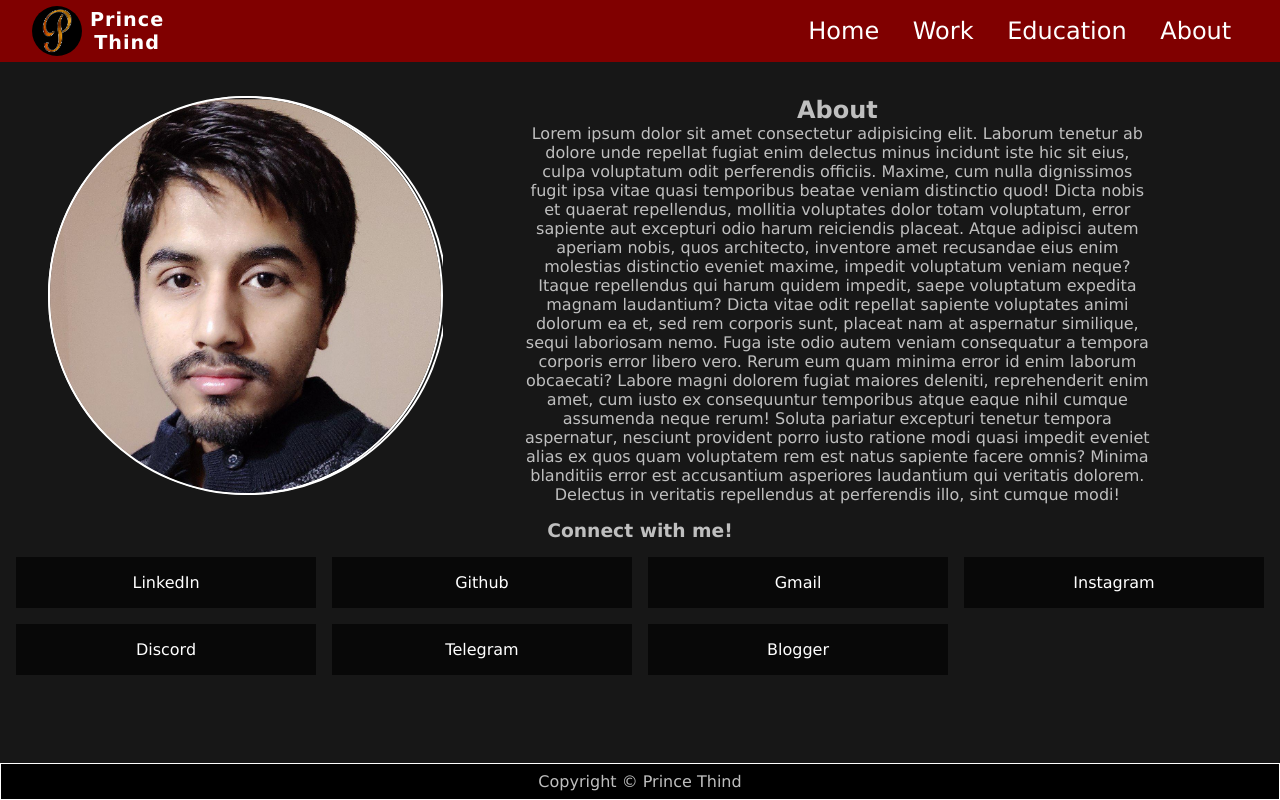
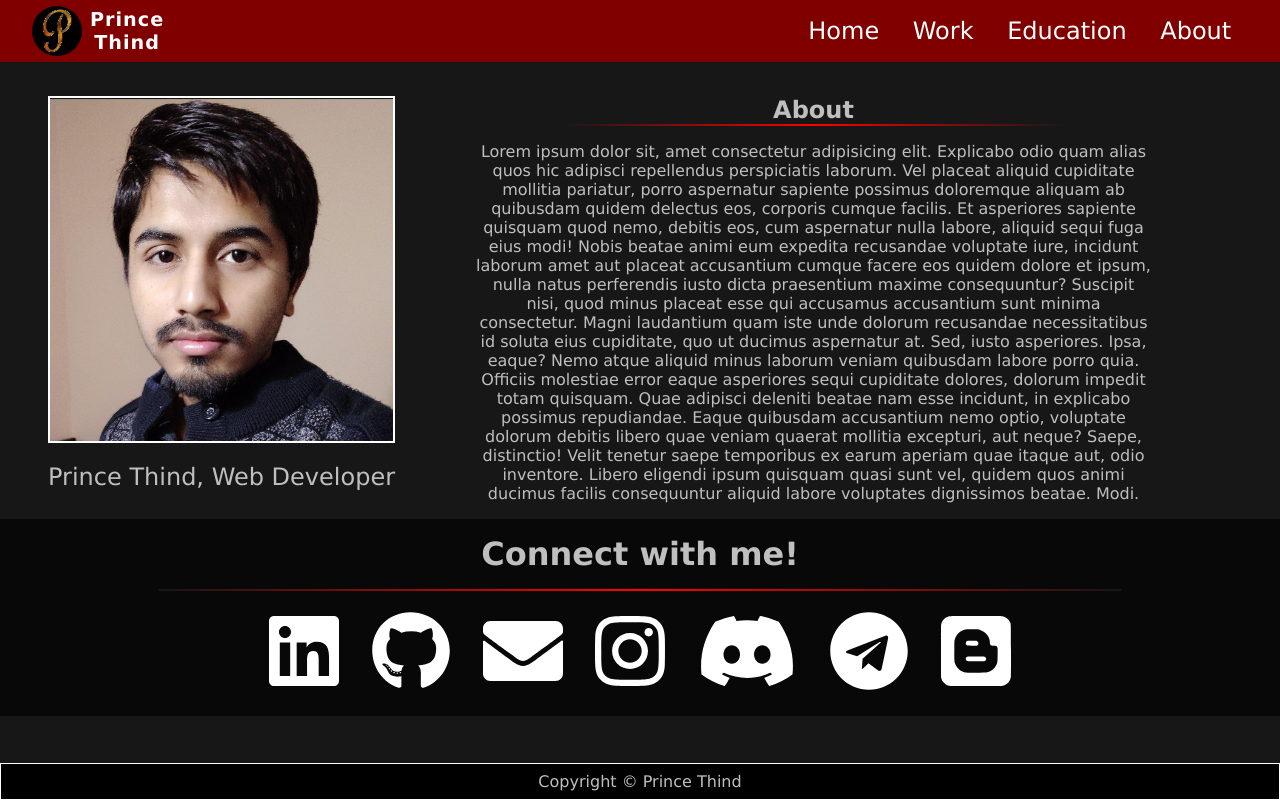
Before and after one commit to prince-thind/prince-thind.github.io, a Next.js app: page /about in a window 1280 px wide. Built offline with nearby package versions, Linux system fonts and the light colour scheme.

Commit message:
style about page

```diff
--- a/pages/about.js
+++ b/pages/about.js
@@ -4,6 +4,7 @@ import styles from "../styles/About.module.scss";
 import profilePic from "../images/profile-pic.jpg";
 import socialLinks from "../lib/social-links";
 import uniqid from "uniqid";
+import { FontAwesomeIcon } from "@fortawesome/react-fontawesome";
 
 export default function About() {
   return (
@@ -14,43 +15,58 @@ export default function About() {
 
       <div className={styles["about"]}>
         <div>
-        <Image src={profilePic} width="500" height="500" alt="profile" />
-
+          <Image
+            src={profilePic}
+            width="500"
+            height="500"
+            alt="profile"
+            className={styles["profile-picture"]}
+          />
+          <caption className={styles["caption"]}>
+            Prince Thind, Web Developer
+          </caption>
         </div>
-        <div className={styles["about-content"]}>  <h2>About</h2> <p>
-          Lorem ipsum dolor sit amet consectetur adipisicing elit. Laborum
-          tenetur ab dolore unde repellat fugiat enim delectus minus incidunt
-          iste hic sit eius, culpa voluptatum odit perferendis officiis. Maxime,
-          cum nulla dignissimos fugit ipsa vitae quasi temporibus beatae veniam
-          distinctio quod! Dicta nobis et quaerat repellendus, mollitia
-          voluptates dolor totam voluptatum, error sapiente aut excepturi odio
-          harum reiciendis placeat. Atque adipisci autem aperiam nobis, quos
-          architecto, inventore amet recusandae eius enim molestias distinctio
-          eveniet maxime, impedit voluptatum veniam neque? Itaque repellendus
-          qui harum quidem impedit, saepe voluptatum expedita magnam laudantium?
-          Dicta vitae odit repellat sapiente voluptates animi dolorum ea et, sed
-          rem corporis sunt, placeat nam at aspernatur similique, sequi
-          laboriosam nemo. Fuga iste odio autem veniam consequatur a tempora
-          corporis error libero vero. Rerum eum quam minima error id enim
-          laborum obcaecati? Labore magni dolorem fugiat maiores deleniti,
-          reprehenderit enim amet, cum iusto ex consequuntur temporibus atque
-          eaque nihil cumque assumenda neque rerum! Soluta pariatur excepturi
-          tenetur tempora aspernatur, nesciunt provident porro iusto ratione
-          modi quasi impedit eveniet alias ex quos quam voluptatem rem est natus
-          sapiente facere omnis? Minima blanditiis error est accusantium
-          asperiores laudantium qui veritatis dolorem. Delectus in veritatis
-          repellendus at perferendis illo, sint cumque modi!
-        </p></div>
-
+        <div className={styles["about-content"]}>
+          {" "}
+          <h2>About</h2> <hr className={styles["hr"]} />
+          <p>
+            Lorem ipsum dolor sit, amet consectetur adipisicing elit. Explicabo
+            odio quam alias quos hic adipisci repellendus perspiciatis laborum.
+            Vel placeat aliquid cupiditate mollitia pariatur, porro aspernatur
+            sapiente possimus doloremque aliquam ab quibusdam quidem delectus
+            eos, corporis cumque facilis. Et asperiores sapiente quisquam quod
+            nemo, debitis eos, cum aspernatur nulla labore, aliquid sequi fuga
+            eius modi! Nobis beatae animi eum expedita recusandae voluptate
+            iure, incidunt laborum amet aut placeat accusantium cumque facere
+            eos quidem dolore et ipsum, nulla natus perferendis iusto dicta
+            praesentium maxime consequuntur? Suscipit nisi, quod minus placeat
+            esse qui accusamus accusantium sunt minima consectetur. Magni
+            laudantium quam iste unde dolorum recusandae necessitatibus id
+            soluta eius cupiditate, quo ut ducimus aspernatur at. Sed, iusto
+            asperiores. Ipsa, eaque? Nemo atque aliquid minus laborum veniam
+            quibusdam labore porro quia. Officiis molestiae error eaque
+            asperiores sequi cupiditate dolores, dolorum impedit totam quisquam.
+            Quae adipisci deleniti beatae nam esse incidunt, in explicabo
+            possimus repudiandae. Eaque quibusdam accusantium nemo optio,
+            voluptate dolorum debitis libero quae veniam quaerat mollitia
+            excepturi, aut neque? Saepe, distinctio! Velit tenetur saepe
+            temporibus ex earum aperiam quae itaque aut, odio inventore. Libero
+            eligendi ipsum quisquam quasi sunt vel, quidem quos animi ducimus
+            facilis consequuntur aliquid labore voluptates dignissimos beatae.
+            Modi.
+          </p>
         </div>
+      </div>
+      <div className={styles["contact-me"]}>
         <h3>Connect with me!</h3>
+        <hr className={styles["hr"]} />
         <nav>
-        <ul className={styles["contact-me"]}>
+          <ul className={styles["contact-list"]}>
             {socialLinks.map((media) => {
               return (
                 <li key={uniqid()}>
                   <a className={styles["contact-me-item"]} href={media.link}>
-                  {media.name}
+                    <FontAwesomeIcon icon={media.icon} />
                   </a>
                 </li>
               );
@@ -58,5 +74,6 @@ export default function About() {
           </ul>
         </nav>
       </div>
+    </div>
   );
 }
--- a/styles/About.module.scss
+++ b/styles/About.module.scss
@@ -1,31 +1,70 @@
 @use "mixins";
+@use "./variables";
 
+.profile-picture {
+  // border-radius: 50%;
+  border: 2px solid white !important;
+}
+.caption {
+  white-space: pre;
+  display: block;
+  margin-top: 1rem;
+  font-size: 1.5rem;
+}
 
 .about {
   display: grid;
-  grid-template-columns: 4fr 8fr;
+  grid-template-columns: 3fr 8fr;
+
   padding: 1rem 3rem;
-  img {
-    border-radius: 50%;
-    border: 2px solid white !important;
-  }
+
   .about-content {
     padding: 0 5rem;
     box-sizing: border-box;
     // background-color: blue;
   }
 }
+.hr {
+  width: 75%;
+  border: none;
+  padding: 1px;
+  margin: auto;
+  margin-bottom: 1rem;
+  background: linear-gradient(
+    to left,
+    variables.$black,
+    variables.$red_pure,
+    variables.$black
+  );
+  @include mixins.small-screen() {
+    margin-top: 0.5rem;
+  }
+}
+.contact-me {
+  background-color: hsl(0, 0%, 3%);
+  padding-bottom: 1rem;
+  h3 {
+    font-size: 2rem;
+    padding:1rem;
+  }
+}
 
-.contact-me{
-    display: grid;
-    grid-template-columns: repeat(4,1fr);
-    list-style-type: none;
-    padding:1rem;
-    gap:1rem;
+.contact-list {
+  // display: grid;
+  // grid-template-columns: repeat(8, 1fr);
+
+  display: flex;
+  justify-content: center;
+  list-style-type: none;
+  // padding: 1rem;
+  gap: 2rem;
+  width: 50%;
+  margin: auto;
 }
-.contact-me-item{
-    display: block;
-    padding:1rem;
-    background-color: hsl(0,0%,3%);
-    @include mixins.normalize-link($hover:black);
+.contact-me-item {
+  display: block;
+  font-size: 5rem;
+  // padding: 1rem;
+  // background-color: hsl(0, 0%, 3%);
+  @include mixins.normalize-link($hover: black);
 }
```
Also changed, not shown: 1 other file (tests, documents, lock files or other folders). Lines whose indentation alone changed are shown as unchanged.
